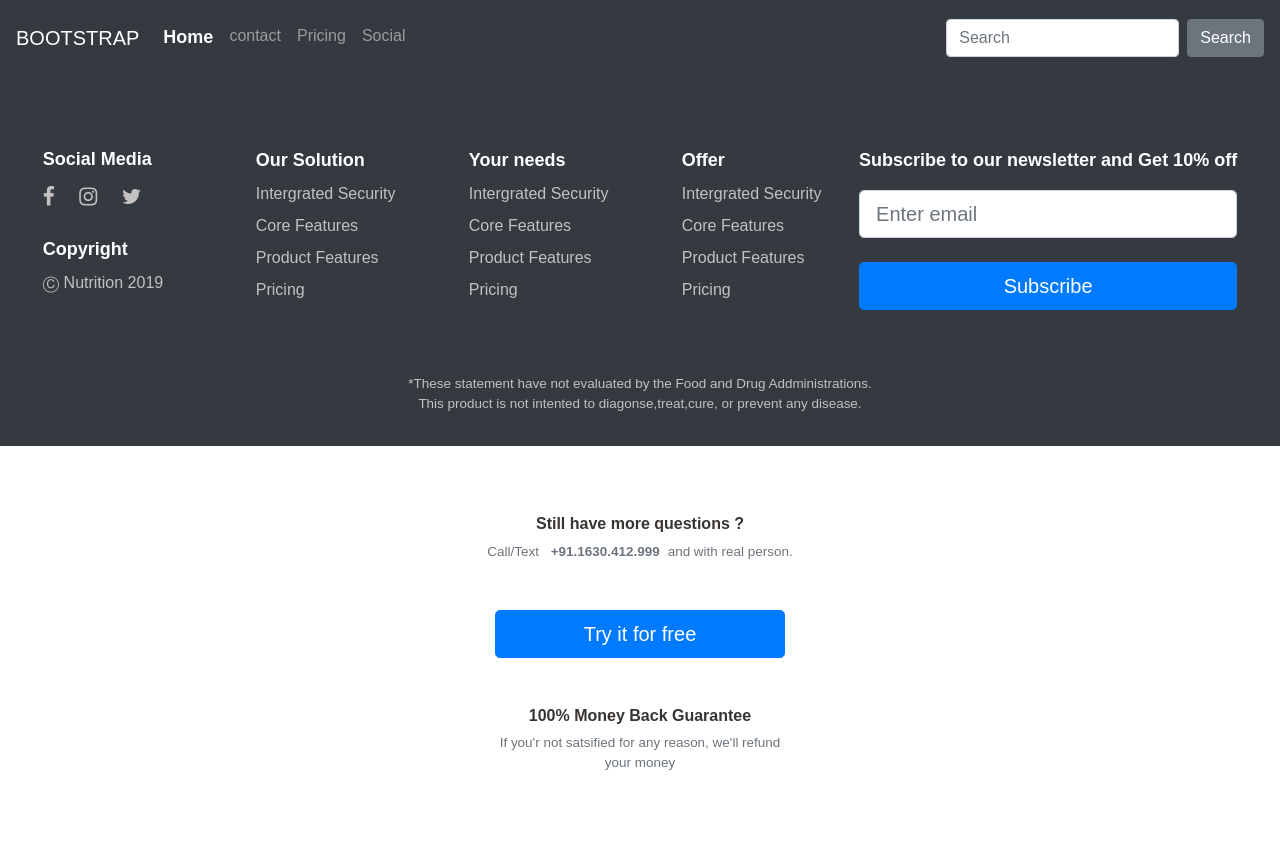
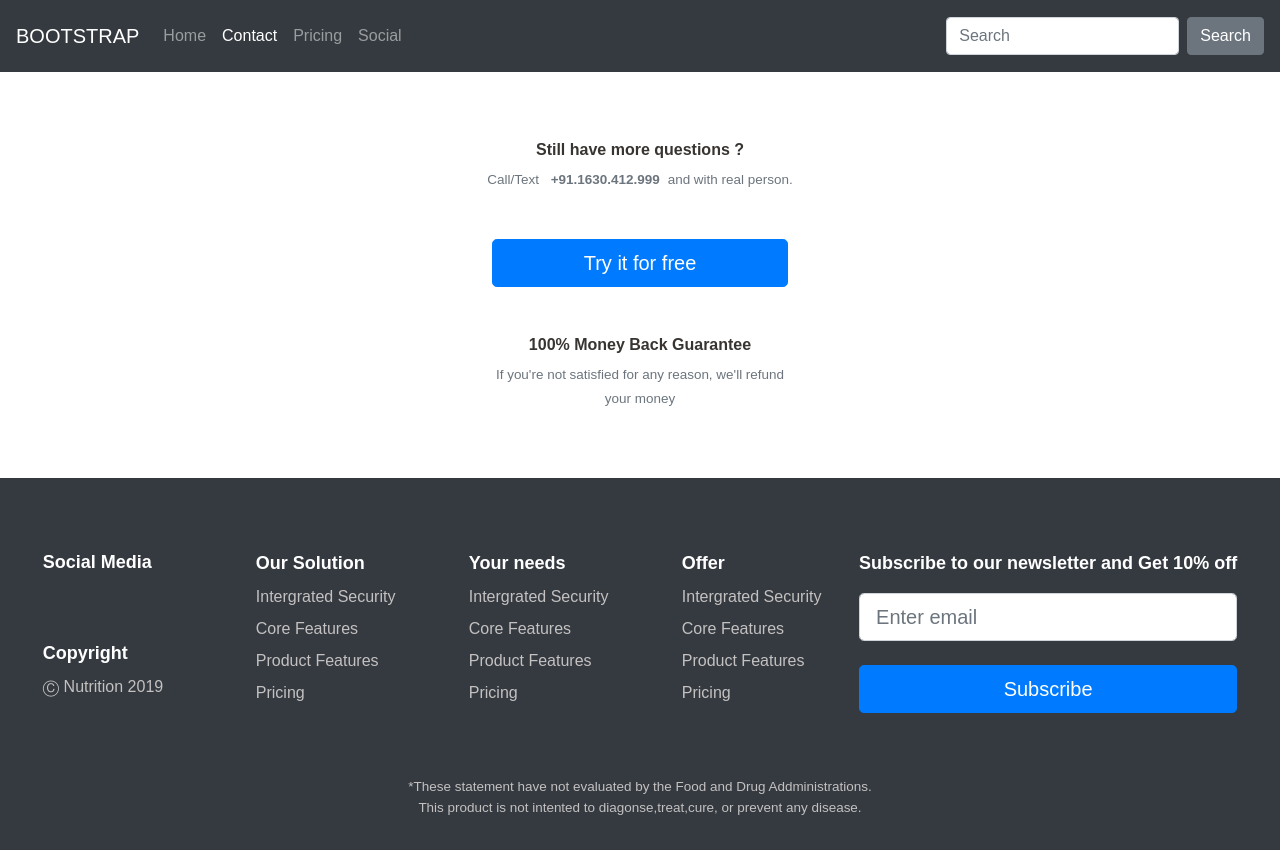
Before and after one commit to efemona-python/my_web_game, a Flask app: page / in a window 1280 px wide. Before the commit the page ends 770 px from the top, so only its background shows below. Run offline with Flask 2, Linux system fonts and the light colour scheme; some libraries are stand-ins or nearby versions; some web fonts are replaced.

Commit message:
change sqLite to postgres

```diff
--- a/main.py
+++ b/main.py
@@ -1,4 +1,7 @@
-from flask import Flask, render_template, redirect, url_for, flash, abort
+import os
+
+from sqlalchemy.exc import IntegrityError
+from flask import Flask, render_template, redirect, url_for, flash, abort, request
 from flask_bootstrap import Bootstrap
 from flask_ckeditor import CKEditor
 from datetime import date
@@ -11,14 +14,14 @@ from forms import LoginForm, RegisterForm, CreatePostForm, CommentForm
 from flask_gravatar import Gravatar
 
 app = Flask(__name__)
-app.config['SECRET_KEY'] = '8BYkEfBA6O6donzWlSihBXox7C0sKR6b'
+app.config['SECRET_KEY'] = os.environ.get('SECRETE_KEY')
 ckeditor = CKEditor(app)
 Bootstrap(app)
 gravatar = Gravatar(app, size=100, rating='g', default='retro', force_default=False, force_lower=False, use_ssl=False,
                     base_url=None)
 
 ##CONNECT TO DB
-app.config['SQLALCHEMY_DATABASE_URI'] = 'sqlite:///blog.db'
+app.config['SQLALCHEMY_DATABASE_URI'] = os.environ.get('DATABASE_URL', 'sqlite:///blog.db')
 app.config['SQLALCHEMY_TRACK_MODIFICATIONS'] = False
 db = SQLAlchemy(app)
 login_manager = LoginManager()
@@ -47,11 +50,16 @@ class User(UserMixin, db.Model):
     email = db.Column(db.String(100), unique=True)
     password = db.Column(db.String(100))
     name = db.Column(db.String(100))
-    posts = relationship("BlogPost", back_populates="author")
-    comments = relationship("Comment", back_populates="comment_author")
 
 
-db.create_all()
+class Subscriber(db.Model):
+    __tablename__ = "subscribers"
+    id = db.Column(db.Integer, primary_key=True)
+    email = db.Column(db.String(100), unique=True)
+
+
+# db.drop_all()
+# db.create_all()
 
 
 @app.route('/')
@@ -59,5 +67,27 @@ def home():
     return render_template("index.html")
 
 
+@app.route('/subscribe', methods=['GET', 'POST'])
+def subscribe():
+    if request.method == "POST":
+        # flash subscribe successful message
+        new_subscriber = Subscriber(email=request.form.get('email'))
+        db.session.add(new_subscriber)
+        try:
+            db.session.commit()
+        except IntegrityError as e:
+            db.session.rollback()
+            # flash user already registered
+
+    return render_template("index.html")
+
+
+@app.route('/register', methods=['GET', 'POST'])
+def register():
+    register_form = RegisterForm()
+
+    return render_template("register.html", form=register_form)
+
+
 if __name__ == "__main__":
     app.run(debug=True)
--- a/requirements.txt
+++ b/requirements.txt
@@ -16,6 +16,7 @@ Jinja2==3.1.2
 MarkupSafe==2.1.1
 numpy==1.22.3
 pandas==1.4.2
+psycopg2-binary==2.9.3
 pyperclip==1.8.2
 PySimpleGUI==4.59.0
 python-dateutil==2.8.2
--- a/static/styles.css
+++ b/static/styles.css
@@ -72,11 +72,12 @@ input:focus {
      margin-bottom: 8px ;
      color:rgb(196, 193, 193) !important;
  }
- li:first-child, .subscribe-text{
+footer li:first-child, .subscribe-text{
     font-size:  18px !important;
     font-weight: bold;
     color:#FFFFFF !important;
 }
+
 /* li:not(:first-child) {
     color:rgb(196, 193, 193) !important;
 } */
--- a/templates/base.html
+++ b/templates/base.html
@@ -1,13 +1,14 @@
 <!DOCTYPE html>
 <html lang="en">
+
 <head>
   <meta charset="UTF-8">
   {% block scripts %}
   <!--    bootstrap css & js cdn-->
-    <link rel="stylesheet" href="https://stackpath.bootstrapcdn.com/bootstrap/4.1.1/css/bootstrap.min.css">
-    <link rel="stylesheet" href="https://stackpath.bootstrapcdn.com/bootstrap/4.1.1/js/bootstrap.bundle.min.js">
-    <link rel="stylesheet" href="https://cdnjs.cloudflare.com/ajax/libs/jquery/3.2.1/jquery.min.js">
-    <link rel="stylesheet" href="https://cdnjs.cloudflare.com/ajax/libs/font-awesome/4.7.0/css/font-awesome.min.css">
+  <meta charset="utf-8">
+  <meta name="viewport" content="width=device-width, initial-scale=1">
+  <link rel="stylesheet" href="https://cdn.jsdelivr.net/npm/bootstrap@4.6.1/dist/css/bootstrap.min.css" integrity="sha384-zCbKRCUGaJDkqS1kPbPd7TveP5iyJE0EjAuZQTgFLD2ylzuqKfdKlfG/eSrtxUkn" crossorigin="anonymous">
+  <script src="https://cdn.jsdelivr.net/npm/bootstrap@5.1.3/dist/js/bootstrap.bundle.min.js"></script>
   <!--bootstrap local css    -->
   <link rel="stylesheet" href="{{url_for('static',filename='styles.css')}}">
   {% endblock scripts %}
@@ -17,12 +18,10 @@
   {% block nav %}
   {% endblock nav %}
 </header>
+
 <body>
   {% block content %}
   {% endblock content %}
 </body>
-<footer>
-    {% block footer %}
-    {% endblock footer %}
-</footer>
+
 </html>
--- a/templates/footer.html
+++ b/templates/footer.html
@@ -1,6 +1,5 @@
-  {% block footer %}
 <footer>
-    <div class="bg-dark">
+  <div class="bg-dark my-footer">
     <div class="row justify-content-around mb-0 pt-5 mx-4">
       <div class="col-xl-2 col-md-4 order-xl-1 order-4 mr-xl-0 my-auto">
         <ul class="list-unstyled mt-md-3 mt-5">
@@ -40,11 +39,19 @@
         </ul>
       </div>
       <div class="col-xl-auto col-md-6 col-12  pt-4 my-sm-0 order-6  ">
+
+        <form action="{{ url_for('subscribe') }}" method="post">
           <div class="form-group ">
             <label for="email" class="mb-3 subscribe-text"><b>Subscribe to our newsletter and Get 10% off</b></label>
-            <input type="email" class="form-control form-control-lg" placeholder="Enter email" id="email"></div>
-          <button type="button" class="btn btn-primary btn-lg btn-block my-2 Subscribe mt-4 mb-3 center-align">Subscribe</button>
+            <input type="email" class="form-control form-control-lg" placeholder="Enter email" id="email" name="email" required="required">
+            <button type="submit" class="btn btn-primary btn-lg btn-block my-2 Subscribe mt-4 mb-3 center-align">Subscribe</button>
           </div>
+        </form>
+
+      </div>
+
+
+
     </div>
     <div class="row justify-content-center px-3 py-3 pt-5 ">
       <div class="col text-center">
@@ -54,4 +61,3 @@
     </div>
   </div>
 </footer>
-{% endblock %}
--- a/templates/header.html
+++ b/templates/header.html
@@ -1,11 +1,14 @@
 {% block nav %}
 
-<nav class="navbar navbar-expand-lg navbar-dark bg-dark"> <a class="navbar-brand" href="#" data-abc="true">BOOTSTRAP</a> <button class="navbar-toggler" type="button" data-toggle="collapse" data-target="#navbarColor02" aria-controls="navbarColor02"
-    aria-expanded="false" aria-label="Toggle navigation"> <span class="navbar-toggler-icon"></span> </button>
+<nav class="navbar navbar-expand-lg navbar-dark bg-dark">
+  <a class="navbar-brand" href="#" data-abc="true">BOOTSTRAP</a>
+  <button class="navbar-toggler" type="button" data-bs-toggle="collapse" data-bs-target="#navbarColor02" aria-controls="navbarColor02"
+    aria-expanded="false" aria-label="Toggle navigation">
+    <span class="navbar-toggler-icon"></span> </button>
   <div class="collapse navbar-collapse" id="navbarColor02">
     <ul class="navbar-nav mr-auto">
-      <li class="nav-item active"> <a class="nav-link" href="#" data-abc="true">Home <span class="sr-only">(current)</span></a> </li>
-      <li class="nav-item"> <a class="nav-link" href="#" data-abc="true">contact</a> </li>
+      <li class="nav-item"> <a class="nav-link" href="#" data-abc="true">Home</a> </li>
+      <li class="nav-item active"> <a class="nav-link" href="#" data-abc="true">Contact</a> </li>
       <li class="nav-item"> <a class="nav-link" href="#" data-abc="true">Pricing</a> </li>
       <li class="nav-item"> <a class="nav-link" href="#" data-abc="true">Social</a> </li>
     </ul>
@@ -13,4 +16,6 @@
   </div>
 </nav>
 
+
+
 {% endblock nav %}
--- a/templates/index.html
+++ b/templates/index.html
@@ -1,7 +1,6 @@
 {% extends "base.html" %}
+{% block content %}
 {% include "header.html" %}
-
-{% block content %}
 <div class="container-fluid justify-content-center px-0 ">
   <div class="card py-5 border-0 px-0 mx-0">
     <div class="card-body text-center">
@@ -10,7 +9,7 @@
           <h6><b>Still have more questions ?</b></h6><small class="text-muted">Call/Text <span class="mx-2"><b>+91.1630.412.999</b></span>and with real person.</small>
           <div class="row justify-content-center">
             <div class="col-10"><button type="button" class="btn btn-primary btn-lg btn-block my-5">Try it for free</button>
-              <h6> <b>100% Money Back Guarantee</b></h6> <small class="text-muted">If you'r not satsified for any reason, we'll refund your money</small>
+              <h6> <b>100% Money Back Guarantee</b></h6> <small class="text-muted">If you're not satisfied for any reason, we'll refund your money</small>
             </div>
           </div>
         </div>
@@ -18,6 +17,5 @@
     </div>
   </div>
 </div>
+{% include "footer.html" %}
 {% endblock content %}
-
-{% include "footer.html" %}
```
Also changed, not shown: templates/register.html (+10 -0 lines), blog.db. Lines whose indentation alone changed are shown as unchanged.
